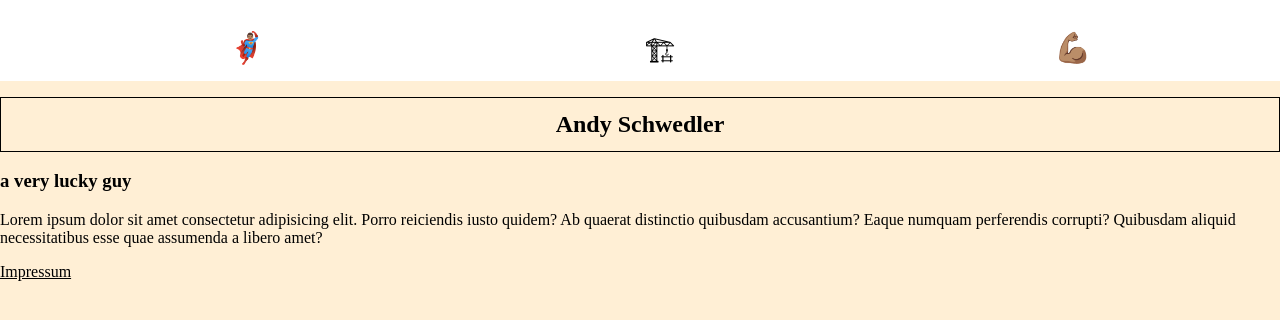
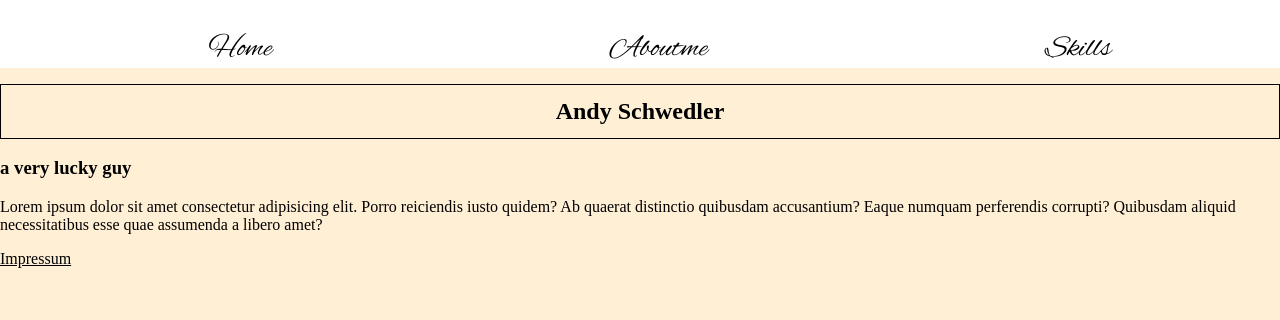
Before and after one commit to andy-schwedler/personal-website, a plain HTML site: page index.html in a window 1280 px wide. Shown: the top 320 px of the page. Drawn offline with Linux system fonts and the light colour scheme.

Commit message:
add js file

```diff
--- a/index.html
+++ b/index.html
@@ -11,13 +11,13 @@
 	<main class="main--container">
 		<ul class="nav--container">
 		  <li class="nav--container__item">
-			<a href="/index.html" class="nav--container__item__button">🦸🏽‍♂️</a>
+			<a href="/index.html" class="nav--container__item__button">Home</a>
 		  </li>
 		  <li class="nav--container__item">
-			<a href="/html/Aboutme.html" class="nav--container__item__button">🏗</a>
+			<a href="/html/Aboutme.html" class="nav--container__item__button">Aboutme</a>
 		  </li>
 		  <li class="nav--container__item">
-			<a href="/html/Skills.html" class="nav--container__item__button">💪🏽</a>
+			<a href="/html/Skills.html" class="nav--container__item__button">Skills</a>
 		  </li>
 		  </ul>
 	  <section class="portrait--container">
```
Also changed, not shown: js/index.js (added).
